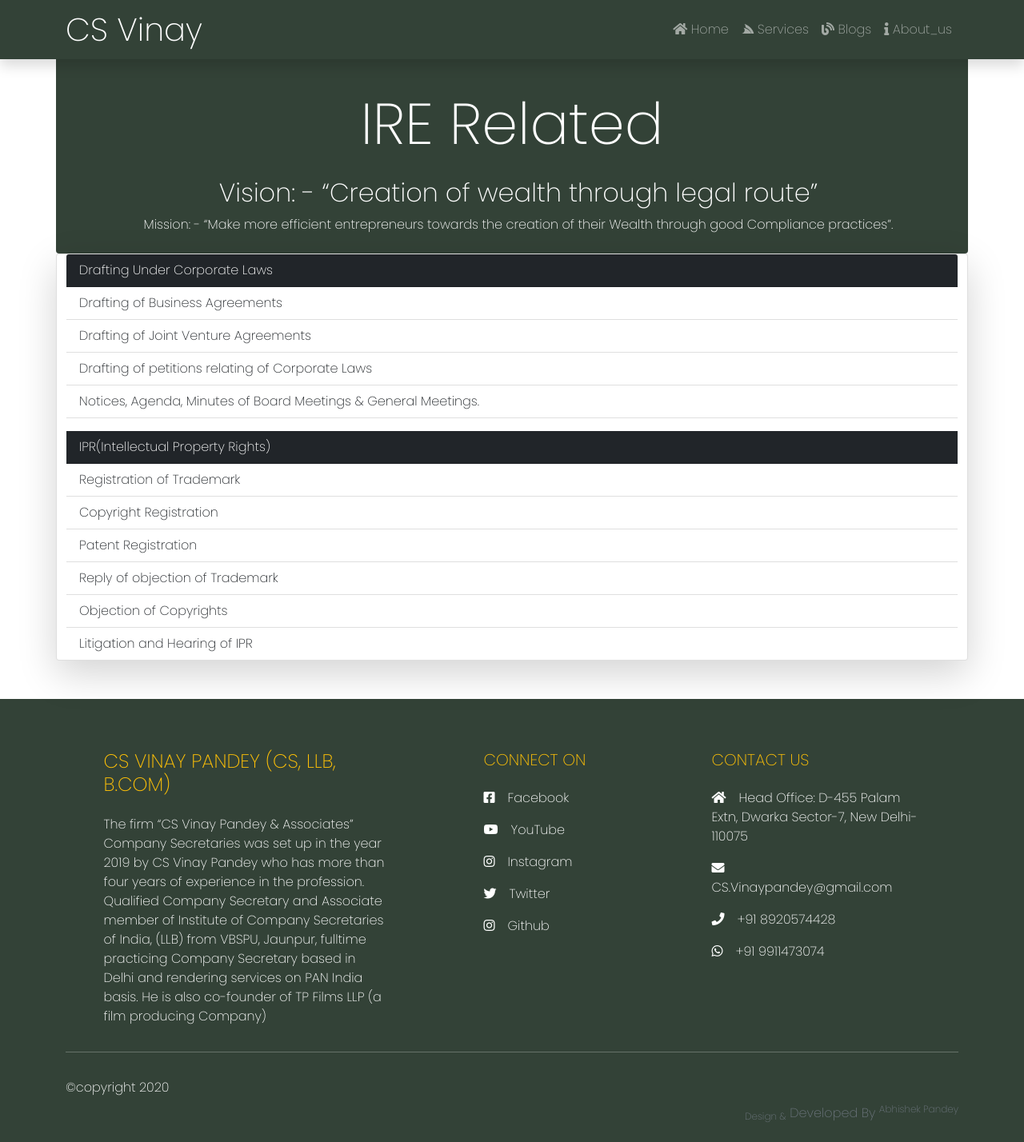
After one commit to Abhisekpndy17/vinaypandey, a Django app: page /iprrelated/ in a window 1280 px wide. The commit adds this page. Shown: the whole page at 80% size. Run offline with Django 3.2, Linux system fonts and the light colour scheme.

Commit message:
update site

```diff
--- a/blog/urls.py
+++ b/blog/urls.py
@@ -1,7 +1,8 @@
 from django.urls import path
-from blog.views import blog
+from blog.views import blog, post_deatils
 
 
 urlpatterns = [
     path('', blog, name='blog'),
+    path('<slug:slug>/', post_deatils, name='post_details' ),
 ]
--- a/blog/views.py
+++ b/blog/views.py
@@ -6,3 +6,9 @@ def blog(request):
     posts = Post.objects.all()
 
     return render(request, 'blog/blog.html', {'posts':posts})
+
+
+def post_deatils(request, slug):
+    post = Post.objects.get(slug=slug)
+
+    return render(request, 'blog/post_details.html', {'post':post})
--- a/portfolio/templates/base.html
+++ b/portfolio/templates/base.html
@@ -20,8 +20,10 @@
 
 <body>
     {% include 'navbar.html' %}
+    <div class="mt-5">
         {% block content %}
         {% endblock  %}
+    </div>
     {% include 'footer.html' %}
     <!-- Optional JavaScript; choose one of the two! -->
 
--- a/portfolio/templates/navbar.html
+++ b/portfolio/templates/navbar.html
@@ -1,4 +1,4 @@
-<nav class="navbar navbar-dark  sticky-top shadow" style="background: #334237;" >
+<nav class="navbar navbar-expand-lg navbar-dark fixed-top shadow" style="background: #334237;" >
     <div class="container">
       <a data-aos="zoom-in" data-aos-delay="100" class="navbar-brand" href="/"><span class="display-6">CS Vinay</span></a>
       <button class="navbar-toggler" type="button" data-toggle="collapse" data-target="#navbarSupportedContent" aria-controls="navbarSupportedContent" aria-expanded="false" aria-label="Toggle navigation">
@@ -7,16 +7,16 @@
       <div class="collapse navbar-collapse" id="navbarSupportedContent">
         <ul class="navbar-nav ml-auto">
           <li class="nav-item">
-            <a class="nav-link active" aria-current="page" href="/">Home</a>
+            <a class="nav-link" aria-current="page" href="/"><i class="fas fa-home"></i> Home</a>
           </li>
           <li class="nav-item">
-            <a class="nav-link" href="/works">Services</a>
+            <a class="nav-link" href="/works"><i class="fab fa-servicestack"></i> Services</a>
           </li>
           <li class="nav-item">
-            <a class="nav-link" href="/blog">Blogs</a>
+            <a class="nav-link" href="/blog"><i class="fas fa-blog"></i> Blogs</a>
           </li>
           <li class="nav-item">
-            <a class="nav-link" href="/about_us">About_us</a>
+            <a class="nav-link" href="/about_us"><i class="fas fa-info"></i> About_us</a>
           </li>
         </ul>
         </ul>
--- a/portfolio/templates/portfolio/about.html
+++ b/portfolio/templates/portfolio/about.html
@@ -9,7 +9,7 @@ CS Vinay Pandey || About us
     <div class="container text-center text-md-left">
         <div class="row mb-2 pt-2 pb-3 justify-content-center">
             <div class="text-white p-2 text-center rounded" style="background: #334237;">
-                <div class="display-2">About Us</div>
+                <div class="display-2 mt-5">About Us</div>
                 <div class="text-left pl-3 mt-4 text-center">
                     <h2>Vision: - “Creation of wealth through legal route”</h2>
                     <p>Mission: - “Make more efficient entrepreneurs towards the creation of their
--- /dev/null
+++ b/portfolio/templates/portfolio/iprrelated.html
@@ -0,0 +1,46 @@
+{% extends 'base.html' %}
+{% load static %}
+{% block title %}
+CS Vinay Pandey || IRE Related
+{% endblock %}
+{% block content %}
+<section class="pb-4">
+
+    <div class="container text-center text-md-left">
+        <div class="row mb-2 pt-2 pb-3 justify-content-center">
+            <div class="text-white p-2 text-center rounded" style="background: #334237;">
+                <div class="display-2 mt-5">IRE Related </div>
+                <div class="text-left pl-3 mt-4 text-center">
+                    <h2>Vision: - “Creation of wealth through legal route”</h2>
+                    <p>Mission: - “Make more efficient entrepreneurs towards the creation of their
+                        Wealth through good Compliance practices”.</p>
+                </div>
+            </div>
+            <div class="card shadow-lg" data-aos="zoom-in-up" data-aos-delay="100">
+                <div class="card-header bg-dark text-white">
+                    Drafting Under Corporate Laws
+                </div>
+                <ul class="list-group list-group-flush">
+                    <li class="list-group-item">Drafting of Business Agreements</li>
+                    <li class="list-group-item">Drafting of Joint Venture Agreements</li>
+                    <li class="list-group-item">Drafting of petitions relating of Corporate Laws</li>
+                    <li class="list-group-item">Notices, Agenda, Minutes of Board Meetings & General Meetings.</li>
+
+                </ul>
+                <div class="card-header bg-dark text-white mt-3">
+                    IPR(Intellectual Property Rights)
+                </div>
+                <ul class="list-group list-group-flush">
+                    <li class="list-group-item">Registration of Trademark</li>
+                    <li class="list-group-item">Copyright Registration</li>
+                    <li class="list-group-item">Patent Registration</li>
+                    <li class="list-group-item">Reply of objection of Trademark</li>
+                    <li class="list-group-item">Objection of Copyrights</li>
+                    <li class="list-group-item">Litigation and Hearing of IPR</li>
+                </ul>
+            </div>
+        </div>
+        <!--end card-->
+    </div>
+</section>
+{% endblock %}
--- a/portfolio/templates/portfolio/works.html
+++ b/portfolio/templates/portfolio/works.html
@@ -7,7 +7,7 @@ Abhishek || Service
 <section class="pb-4">
     <div class="container text-center text-md-left">
         <div class="text-white p-2 text-center mt-2 rounded" style="background: #334237;">
-            <div class="display-2">Our Services</div>
+            <div class="display-2 mt-5">Our Services</div>
             <div class="text-left pl-3 mt-4">
                 <h2>Vision: - “Creation of wealth through legal route”</h2>
             <p>Mission: - “Make more efficient entrepreneurs towards the creation of their
@@ -85,6 +85,9 @@ Abhishek || Service
             </div>
         </div>
         <!--end card-->
+        <div class="demo">
+
+        </div>
         {% include 'services.html' %}
     </div>
 </section>
--- a/portfolio/urls.py
+++ b/portfolio/urls.py
@@ -1,9 +1,16 @@
 from django.urls import path
-from portfolio.views import home, works,about
+from portfolio.views import home, works,about, iprrelated, labour,mcaroc, others, sebi, startup, taxplanning
 
 
 urlpatterns = [
     path('', home, name='home'),
     path('works/', works, name='works'),
-    path('about_us/', about, name='aboutus' )
+    path('about_us/', about, name='aboutus' ),
+    path('iprrelated/', iprrelated, name='iprrelated'),
+    path('labour/', labour, name='labour'),
+    path('mca&roc/', mcaroc, name='mca&roc'),
+    path('others/', others, name='others'),
+    path('sebi/', sebi, name='sebi'),
+    path('startup/', startup, name='startup'),
+    path('taxplanning/', taxplanning, name='taxplanning')
 ]
--- a/portfolio/views.py
+++ b/portfolio/views.py
@@ -10,3 +10,30 @@ def works(request):
 
 def about(request):
     return render(request, 'portfolio/about.html')
+
+def iprrelated(request):
+    return render(request, 'portfolio/iprrelated.html')
+
+
+def labour(request):
+    return render(request, 'portfolio/labour.html')
+
+
+def mcaroc(request):
+    return render(request, 'portfolio/mca&roc.html')
+
+
+def others(request):
+    return render(request, 'portfolio/others.html')
+
+
+def sebi(request):
+    return render(request, 'portfolio/sebi.html')
+
+
+def startup(request):
+    return render(request, 'portfolio/startup.html')
+
+
+def taxplanning(request):
+    return render(request, 'portfolio/taxplanning.html')
--- a/static/css/staticcss.css
+++ b/static/css/staticcss.css
@@ -13,3 +13,13 @@
     width: 50%;
     margin: 0px auto;
 }
+
+.demo{
+    height: 50vh;
+    background: #000;
+    width: 100%;
+    border-radius: 10px ;
+}
+a{
+    text-decoration: none;
+}
```
Also changed, not shown: blog/templates/blog/blog.html (+16 -22 lines), blog/templates/blog/post_details.html (added, +28 -0 lines), portfolio/templates/portfolio/home.html (+16 -2 lines), portfolio/templates/portfolio/labour.html (added, +23 -0 lines), portfolio/templates/portfolio/mca&roc.html (added, +23 -0 lines), portfolio/templates/portfolio/others.html (added, +39 -0 lines), portfolio/templates/portfolio/sebi.html (added, +23 -0 lines), portfolio/templates/portfolio/startup.html (added, +37 -0 lines), portfolio/templates/portfolio/taxplanning.html (added, +22 -0 lines).
